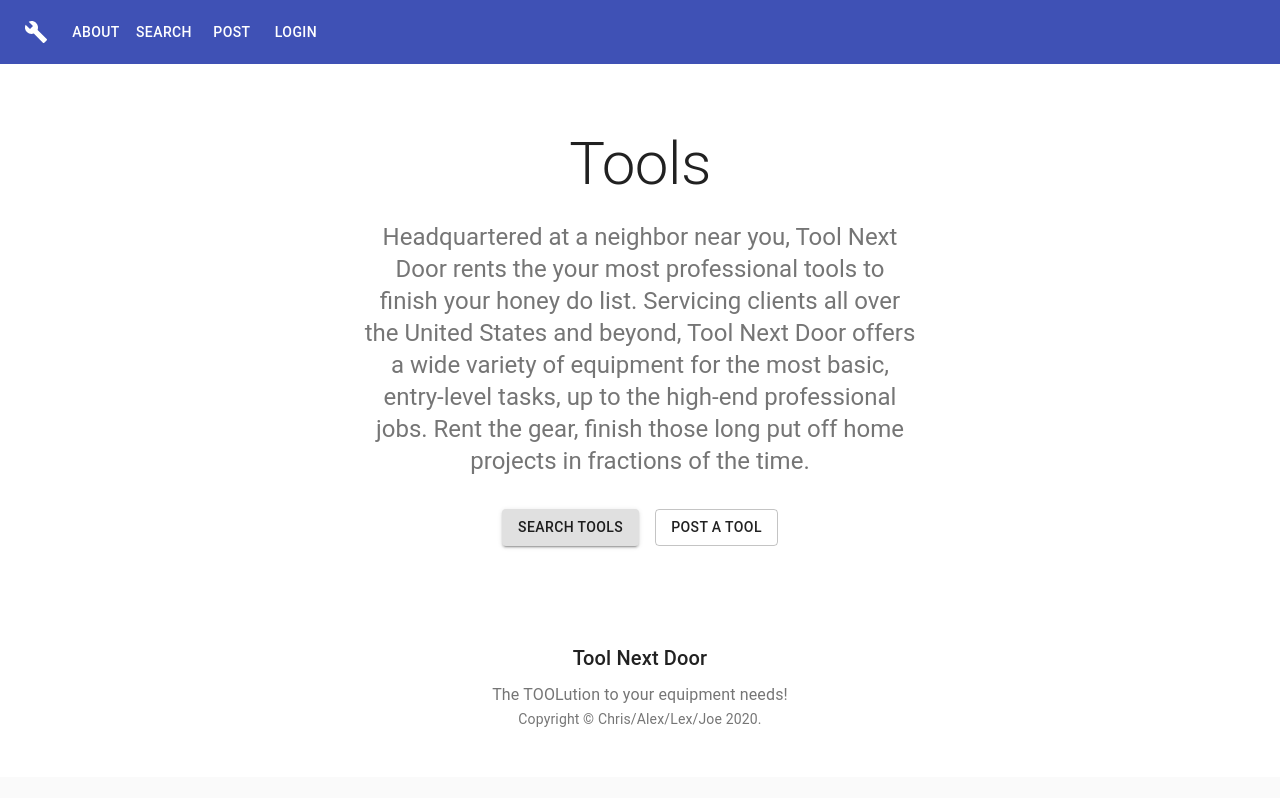
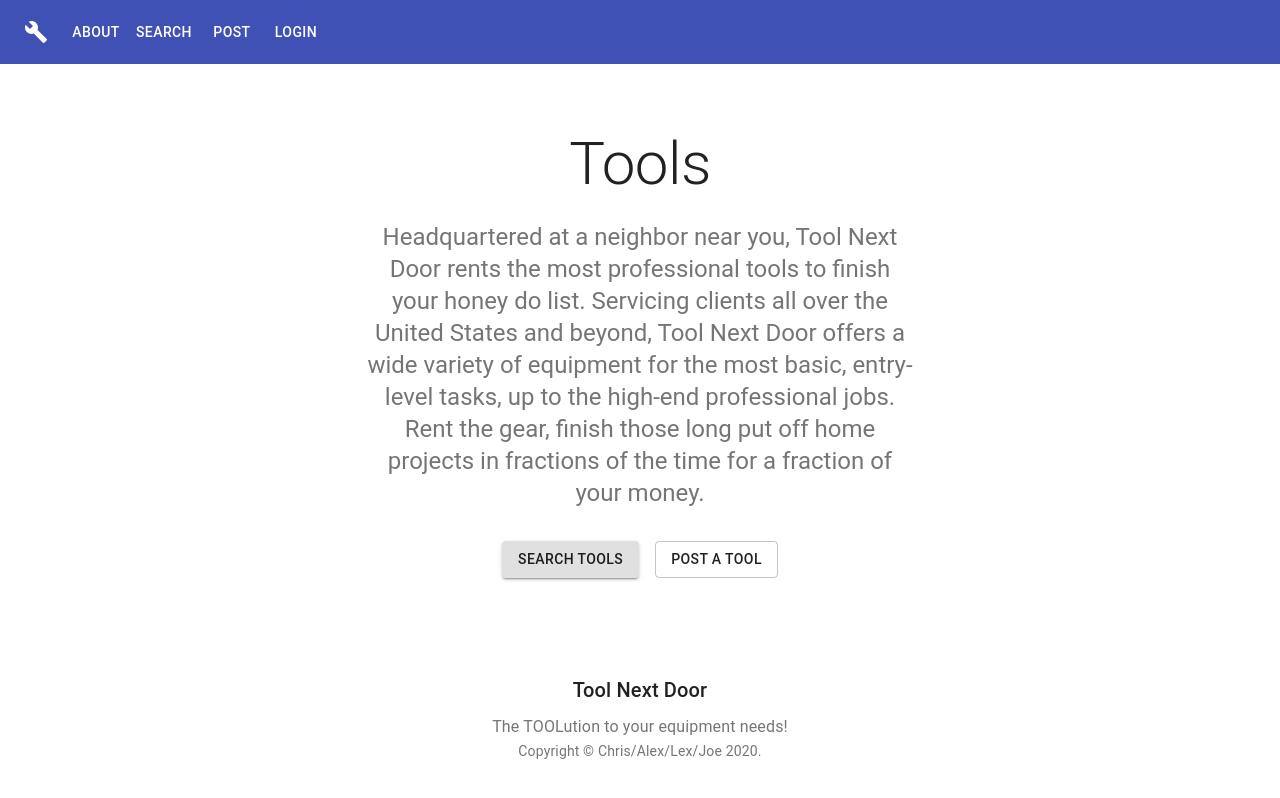
Before and after one commit to JoeWills615/ToolNextDoor, a React (Create React App) app in the folder client/: page /about in a window 1280 px wide. Shown: the top 798 px of the page. Built offline with nearby package versions, Linux system fonts and the light colour scheme; no server answers.

Commit message:
tidying things

```diff
--- a/client/src/components/About/index.js
+++ b/client/src/components/About/index.js
@@ -77,12 +77,12 @@ export default function AboutPage() {
                         </Typography>
                         <Typography variant="h5" align="center" color="textSecondary" paragraph>
                         Headquartered at a neighbor near you, Tool Next Door rents
-                        the your most professional tools to finish your honey do list.
+                        the most professional tools to finish your honey do list.
                         Servicing clients all over the United States and beyond,
                         Tool Next Door offers a wide variety of equipment for the most
                         basic, entry-level tasks, up to the high-end professional jobs.
                         Rent the gear, finish those long put off home projects in
-                        fractions of the time.
+                        fractions of the time for a fraction of your money.
                         </Typography>
                         <div className={classes.heroButtons}>
                             <Grid container spacing={2} justify="center">
--- a/client/src/components/Search/index.js
+++ b/client/src/components/Search/index.js
@@ -75,14 +75,6 @@ export default function Album() {
      return(
     <React.Fragment>
       <CssBaseline />
-      <AppBar position="relative">
-        <Toolbar>
-          <CameraIcon className={classes.icon} />
-          <Typography variant="h6" color="inherit" noWrap>
-           Tool Next Door
-          </Typography>
-        </Toolbar>
-      </AppBar>
       <main>
         {/* Hero unit */}
         <div className={classes.heroContent}>
@@ -130,7 +122,7 @@ export default function Album() {
                       {tool.name}
                     </Typography>
                     <Typography>
-                      Price: ${tool.price} per day || {tool.price * 4.5}
+                      Price: ${tool.price} per day || {tool.price * 4.5} per week
                      <br/>
                       Category: {tool.category}
                     </Typography>
@@ -140,7 +132,7 @@ export default function Album() {
                      <Link href={`/tools/${tool._id}`}> View Info </Link>
                     </Button>
                     <Button size="small" color="primary">
-                      Buy
+                      Rent
                     </Button>
                   </CardActions>
                 </Card>
```
